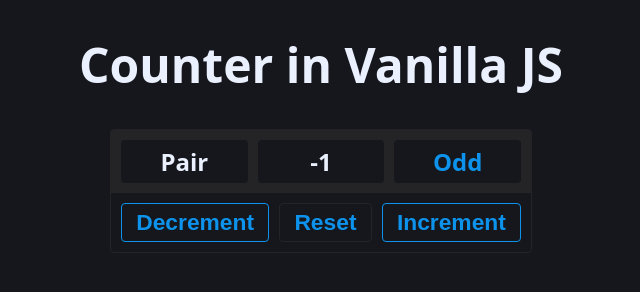
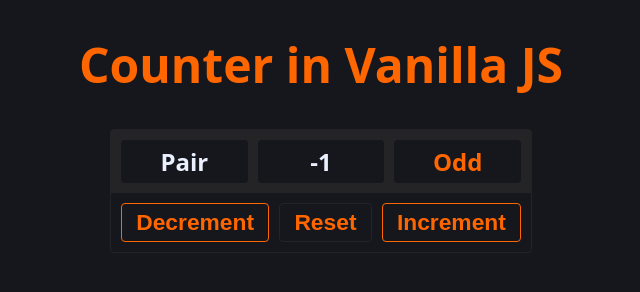
Before and after one commit to rr69sport/counter-js-vanilla, a plain HTML site: page index.html in a window 1280 px wide. Both pictures are taken after a click on the button "Decrement". Shown: the whole page, without its empty margins (319-959 px from the left). Drawn offline with Linux system fonts and the light colour scheme.

Commit message:
refactor: remove is- prefix in css classes and change main color

```diff
--- a/css/styles.css
+++ b/css/styles.css
@@ -1,9 +1,15 @@
 :root {
-  --main-color: #0d93ec;
-  --main-color-transparent: #0d93ec15;
-  --dark-color: #15171d;
-  --alt-dark-color: #242427;
-  --light-color: #eaf0fd;
+  --red: 255;
+  --green: 102;
+  --blue: 0;
+  --alpha: 0.1;
+
+  --main-color: rgb(var(--red), var(--green), var(--blue));
+  --main-color-transparent: rgba(var(--red), var(--green), var(--blue), var(--alpha));
+
+  --dark-color: rgb(21, 23, 29);
+  --alt-dark-color: rgb(36, 36, 39);
+  --light-color: rgb(234, 240, 253);
 
   --gap: 10px;
   --border-radius: 4px;
@@ -20,6 +26,7 @@ body {
 
 .title {
   text-align: center;
+  color: var(--main-color);
 }
 
 .section,
@@ -67,8 +74,9 @@ body {
   background-color: var(--dark-color);
 }
 
-.button:hover {
-  background-color: var(--main-color-transparent);
+.button:not(:disabled):hover {
+  /* background-color: var(--main-color-transparent); */
+  text-decoration: underline;
 }
 
 .info {
@@ -90,8 +98,8 @@ body {
   background-color: var(--dark-color);
 }
 
-.is-pair,
-.is-odd,
-.is-zero {
+.pair,
+.odd,
+.zero {
   color: var(--main-color);
 }
--- a/index.html
+++ b/index.html
@@ -14,7 +14,7 @@
   <div class="section">
     <div class="info">
       <p id="pair" class="type">Pair</p>
-      <p id="count" class="count is-zero">0</p>
+      <p id="count" class="count zero">0</p>
       <p id="odd" class="type">Odd</p>
     </div>
     <div id="counter" class="counter">
--- a/js/scripts.js
+++ b/js/scripts.js
@@ -32,21 +32,21 @@ counterApp.addEventListener('click', (e) => {
     }
 
     if (Number(nextValue) % 2 === 0) {
-      typeNumber.pair.classList.add('is-pair')
-      typeNumber.odd.classList.remove('is-odd')
-      countText.classList.remove('is-zero')
+      typeNumber.pair.classList.add('pair')
+      typeNumber.odd.classList.remove('odd')
+      countText.classList.remove('zero')
     }
 
     if (Number(nextValue) % 2 !== 0) {
-      typeNumber.pair.classList.remove('is-pair')
-      typeNumber.odd.classList.add('is-odd')
-      countText.classList.remove('is-zero')
+      typeNumber.pair.classList.remove('pair')
+      typeNumber.odd.classList.add('odd')
+      countText.classList.remove('zero')
     }
 
     if (Number(nextValue) === 0) {
-      typeNumber.odd.classList.remove('is-odd')
-      typeNumber.pair.classList.remove('is-pair')
-      countText.classList.add('is-zero')
+      typeNumber.odd.classList.remove('odd')
+      typeNumber.pair.classList.remove('pair')
+      countText.classList.add('zero')
     }
   }
 })
```
